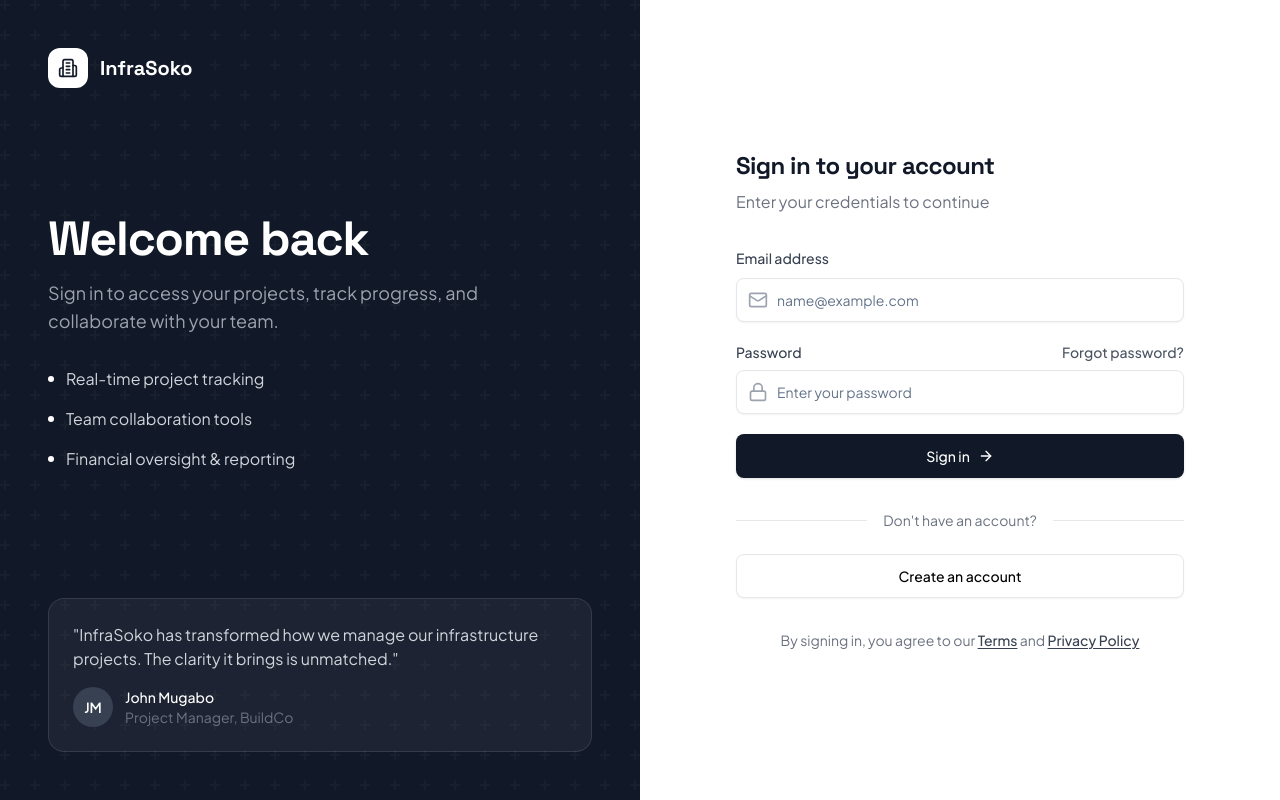
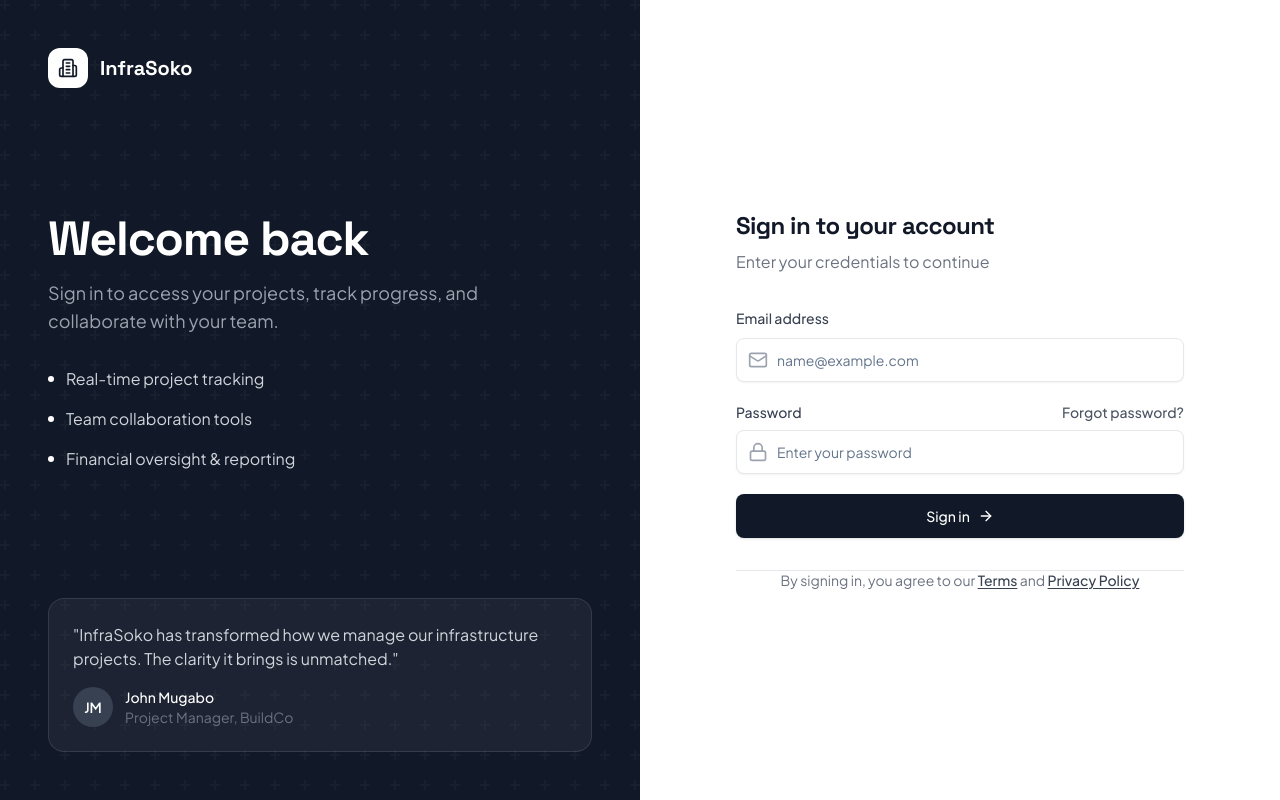
Before and after one commit to Byishimo-olivier/demolive1, a React (Vite) app: page /login in a window 1280 px wide. Built offline with nearby package versions, Linux system fonts and the light colour scheme.

Commit message:
remove sig

```diff
--- a/src/pages/Login.tsx
+++ b/src/pages/Login.tsx
@@ -216,20 +216,20 @@ export function Login() {
                 <div className="absolute inset-0 flex items-center">
                   <div className="w-full border-t border-gray-200" />
                 </div>
-                <div className="relative flex justify-center text-sm">
+                {/* <div className="relative flex justify-center text-sm">
                   <span className="px-4 bg-white text-gray-500">
                     Don't have an account?
                   </span>
-                </div>
+                </div> */}
               </div>
 
-              <Button
+              {/* <Button
                 variant="outline"
                 className="w-full h-11 mt-6 border-gray-200 hover:bg-gray-50 rounded-lg font-medium"
                 onClick={() => navigate('/register')}
               >
                 Create an account
-              </Button>
+              </Button> */}
             </div>
 
             <p className="mt-8 text-center text-sm text-gray-500">
```
